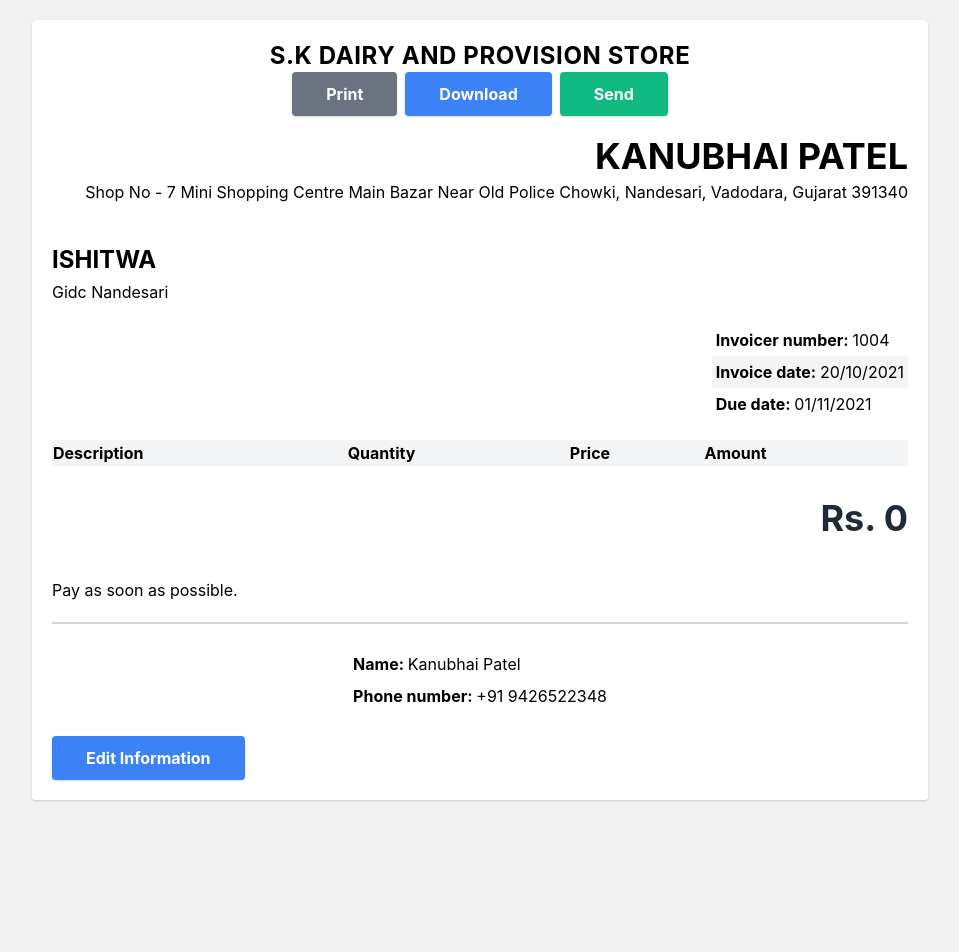
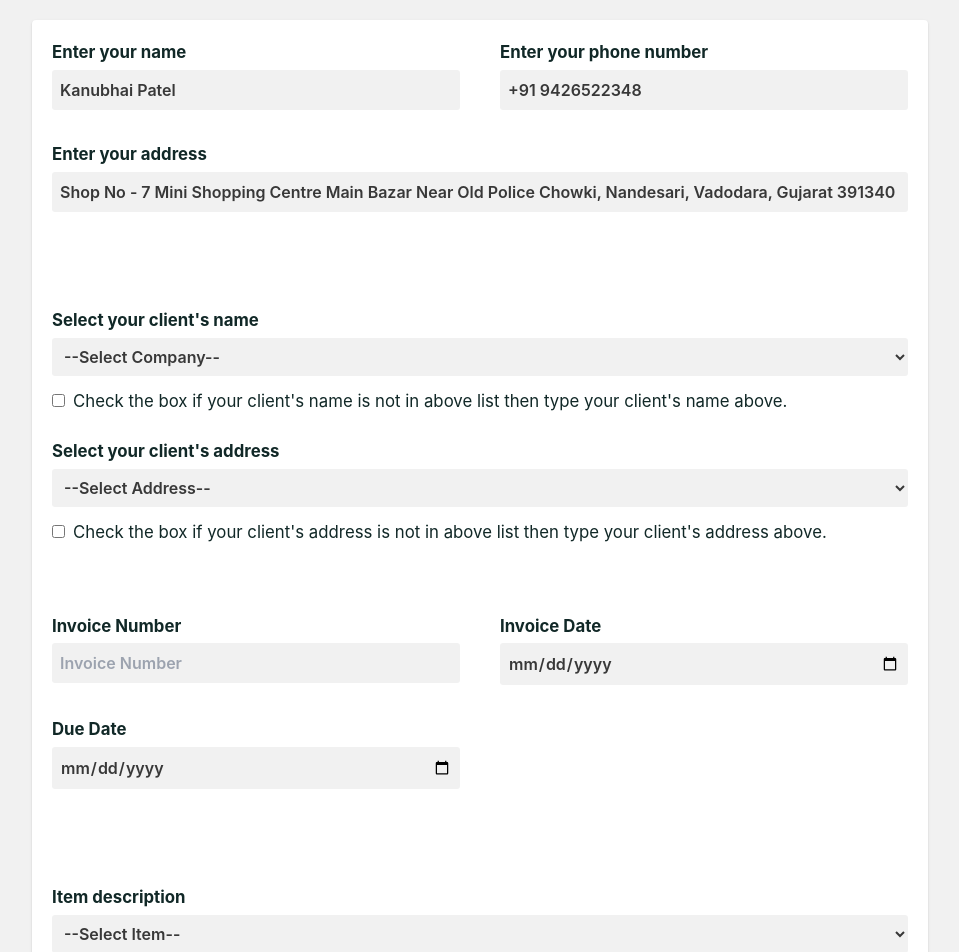
Before and after one commit to 86-umang/Invoicer, a React (Create React App) app: page / in a window 1280 px wide. Shown: the top 952 px of the page, without its empty margins (160-1119 px from the left). Before the commit the page ends 820 px from the top, so only its background shows below. Built offline with nearby package versions, Linux system fonts and the light colour scheme.

Commit message:
Added a options of items and company name and address

```diff
--- a/package.json
+++ b/package.json
@@ -10,6 +10,7 @@
     "react-dom": "^18.1.0",
     "react-icons": "^4.3.1",
     "react-scripts": "5.0.1",
+    "react-to-print": "^2.14.7",
     "uuid": "^8.3.2",
     "web-vitals": "^2.1.4"
   },
--- a/src/App.js
+++ b/src/App.js
@@ -1,4 +1,5 @@
-import { useState } from "react";
+import { useState, useRef } from "react";
+import ReactToPrint from "react-to-print";
 import ClientDetails from "./components/ClientDetails";
 import Dates from "./components/Dates";
 import Footer from "./components/Footer";
@@ -10,24 +11,26 @@ import TableForm from "./components/TableForm";
 
 function App() {
 
-    const [showInvoice, setShowInvoice] = useState(true);
+    const [showInvoice, setShowInvoice] = useState(false);
     const [checked, setChecked] = useState(false);
     const [checkedAddress, setCheckedAddress] = useState(false);
     const [name, setName] = useState("Kanubhai Patel");
     const [address, setAddress] = useState("Shop No - 7 Mini Shopping Centre Main Bazar Near Old Police Chowki, Nandesari, Vadodara, Gujarat 391340");
     const [phone, setPhone] = useState("+91 9426522348");
-    const [clientName, setClientName] = useState("Ishitwa");
-    const [clientAddress, setClientAddress] = useState("Gidc Nandesari");
-    const [invoiceNumber, setInvoiceNumber] = useState("1004");
-    const [invoiceDate, setInvoiceDate] = useState("20/10/2021");
-    const [dueDate, setDueDate] = useState("01/11/2021");
-    const [notes, setNotes] = useState("Pay as soon as possible.");
+    const [clientName, setClientName] = useState("");
+    const [clientAddress, setClientAddress] = useState("");
+    const [invoiceNumber, setInvoiceNumber] = useState("");
+    const [invoiceDate, setInvoiceDate] = useState("");
+    const [dueDate, setDueDate] = useState("");
+    const [notes, setNotes] = useState("");
     const [description, setDescription] = useState("");
     const [quantity, setQuantity] = useState("");
     const [price, setPrice] = useState("");
     const [amount, setAmount] = useState("");
     const [list, setList] = useState([]);
     const [total, setTotal] = useState(0);
+
+    const componentRef = useRef();
 
     const handlePrint = () => {
         window.print();
@@ -37,7 +40,20 @@ function App() {
         <>
             <main className="m-5 p-5 md:max-w-xl md:mx-auto lg:max-w-2xl xl:max-w-4xl bg-white rounded shadow">
                 {showInvoice ?
-                    <div>
+                    <>
+                        <ReactToPrint
+                            trigger={() =>
+                                <button className="bg-blue-500
+                                    text-white font-bold py-2 px-8
+                                    rounded shadow border-2 border-blue-500
+                                    hover:bg-transparent hover:text-blue-500
+                                    transition-all duration-300">
+                                        Print / Download
+                                </button>
+                            }
+                            content={() => componentRef.current}
+                        />
+                        <div ref={componentRef} className="p-5 pt-10">
                             <Header handlePrint={handlePrint}/>
 
                             <MainDetails name={name} address={address} />
@@ -61,6 +77,7 @@ function App() {
 
                             <Footer name={name} phone={phone} />
 
+                        </div>
                         <button
                             onClick={() => setShowInvoice(false)}
                             className="mt-5 bg-blue-500
@@ -71,7 +88,7 @@ function App() {
                         >
                             Edit Information
                         </button>
-                    </div> : (
+                    </> : (
                         <>
                             <div className="flex flex-col justify-center">
                                 <article className="gird-items gap-10">
@@ -121,10 +138,26 @@ function App() {
                                             onChange={(e) => setClientName(e.target.value)}
                                         >
                                             <option disabled value="">--Select Company--</option>
-                                            <option>Company 1</option>
-                                            <option>Company 2</option>
-                                            <option>Company 3</option>
-                                            <option>Company 4</option>
+                                            <option>Alindra Pharma Chem.</option>
+                                            <option>Annapurna Hospitality</option>
+                                            <option>Coromandal International Limited</option>
+                                            <option>Creative Caterers</option>
+                                            <option>Deep Darshan Chemicals Ltd.</option>
+                                            <option>Hari-orgo Chem. Pvt. Ltd.</option>
+                                            <option>Harsiddhi Organic</option>
+                                            <option>Jyoti Engineering Enterprise</option>
+                                            <option>Maruti Chemicals</option>
+                                            <option>NTP Tar Product Ltd.</option>
+                                            <option>Nandesari Water Utility Ltd.</option>
+                                            <option>Organo Metalic</option>
+                                            <option>Paragon Enterprise Industries</option>
+                                            <option>Puspak Organic</option>
+                                            <option>Qualikem Fine Chem. Pvt. Ltd.</option>
+                                            <option>Rekon Distributor</option>
+                                            <option>Rubamin Private Limited</option>
+                                            <option>Sashi Catering</option>
+                                            <option>Simalin Chemicals</option>
+                                            <option>Sujag Fine Chem.</option>
                                         </select>
 
                                     </>
@@ -164,6 +197,9 @@ function App() {
                                         >
                                             <option disabled value="">--Select Address--</option>
                                             <option>GIDC Nandesari</option>
+                                            <option>Paragon Enterprise Industries, 27 GIDC Nandesari, Vadodara, GST IN: 24ABAFP4316M129</option>
+                                            <option>Rubamin Private Limited, GIDC Nandesari, 17 number, GST IN: 24AAACR8758H124</option>
+                                            <option>Rubamin Private Limited, GIDC Nandesari, 100 number, GST IN: 24AAACR8758H124</option>
                                             <option>Anagadh</option>
                                             <option>Rupapura</option>
                                             <option>Damapura</option>
@@ -277,7 +313,6 @@ function App() {
                     )
                 }
 
-
             </main>
         </>
     );
--- a/src/components/Header.js
+++ b/src/components/Header.js
@@ -5,10 +5,10 @@ function Header({handlePrint}) {
         <>
             <header className="flex flex-col items-center justify-center mb-5">
                 <div>
-                    <h2 className="font-bold uppercase tracking-wide text-2xl">S.K Dairy and Provision Store</h2>
+                    <h2 className="font-bold uppercase tracking-wide text-3xl">S.K Dairy and Provision Store</h2>
                 </div>
 
-                <div>
+                {/* <div>
                     <ul className="flex items-center justify-between flex-wrap">
                         <li>
                             <button onClick={handlePrint}
@@ -38,7 +38,7 @@ function Header({handlePrint}) {
                             >Send</button>
                         </li>
                     </ul>
-                </div>
+                </div> */}
             </header>
         </>
     );
--- a/src/components/MainDetails.js
+++ b/src/components/MainDetails.js
@@ -4,7 +4,7 @@ function MainDetails({name, address}) {
     return (
         <>
             <section className="flex flex-col items-end justify-end" >
-                <h2 className="text-xl uppercase font-bold mb-1 md:text-4xl">{name}</h2>
+                <h2 className="text-2xl uppercase font-bold mb-1 md:text-4xl">{name}</h2>
                 <p className='text-justify'>{address}</p>
             </section>
         </>
--- a/src/components/TableForm.js
+++ b/src/components/TableForm.js
@@ -12,6 +12,9 @@ function TableForm({description, setDescription, quantity, setQuantity, price, s
     const handleSubmit = (e) => {
         e.preventDefault();
 
+        if (!description || !quantity || !price) {
+            alert("Please fill in all inputs")
+        } else {
             const newItems = {
                 id: uuidv4(),
                 description: description,
@@ -25,6 +28,8 @@ function TableForm({description, setDescription, quantity, setQuantity, price, s
             setAmount("")
             setList([...list, newItems])
             setIsEditing(false)
+        }
+
     }
 
     // Calculate items amount function
@@ -78,10 +83,23 @@ function TableForm({description, setDescription, quantity, setQuantity, price, s
                             onChange={(e) => setDescription(e.target.value)}
                         >
                             <option disabled value="">--Select Item--</option>
-                            <option>Milk</option>
+                            <option>Milk (Gold)</option>
+                            <option>Milk (Shakti)</option>
+                            <option>Milk (Taja)</option>
+                            <option>Milk (Small)</option>
                             <option>Butter Milk</option>
+                            <option>Curd</option>
+                            <option>Loose Curd</option>
+                            <option>Tin Curd</option>
                             <option>Tea</option>
+                            <option>Tea Masala</option>
                             <option>Sugar</option>
+                            <option>Glass</option>
+                            <option>Bun</option>
+                            <option>Bread</option>
+                            <option>Flavour Milk</option>
+                            <option>Biscuit</option>
+                            <option>Toast</option>
                         </select>
                     </div>
                     : (
@@ -112,7 +130,7 @@ function TableForm({description, setDescription, quantity, setQuantity, price, s
                     <div className='mt-5 flex flex-col'>
                         <label htmlFor='quantity'>Quantity</label>
                         <input
-                            type="text"
+                            type="number"
                             name="quantity"
                             id="quantity"
                             autoComplete="off"
@@ -125,7 +143,7 @@ function TableForm({description, setDescription, quantity, setQuantity, price, s
                     <div className='flex flex-col uppermargin'>
                         <label htmlFor='price'>Price</label>
                         <input
-                            type="text"
+                            type="number"
                             name="price"
                             id="price"
                             autoComplete="off"
@@ -147,6 +165,7 @@ function TableForm({description, setDescription, quantity, setQuantity, price, s
                         rounded shadow border-2 border-blue-500
                         hover:bg-transparent hover:text-blue-500
                         transition-all duration-300"
+                    onClick={() => setChecked(false)}
                 >
                     {isEditing ? "Editing Row Item" : "Add Table Item" }
 
--- a/src/index.css
+++ b/src/index.css
@@ -35,7 +35,7 @@ label {
   color: #112827;
 }
 
-input[type=text], input[type=date], textarea {
+input[type=text], input[type=date], input[type=number], textarea {
   background-color: #f1f1f1;
   padding: 0.5rem;
   border-radius: 0.2rem;
```
Also changed, not shown: 1 other file (tests, documents, lock files or other folders). Lines whose indentation alone changed are shown as unchanged.
